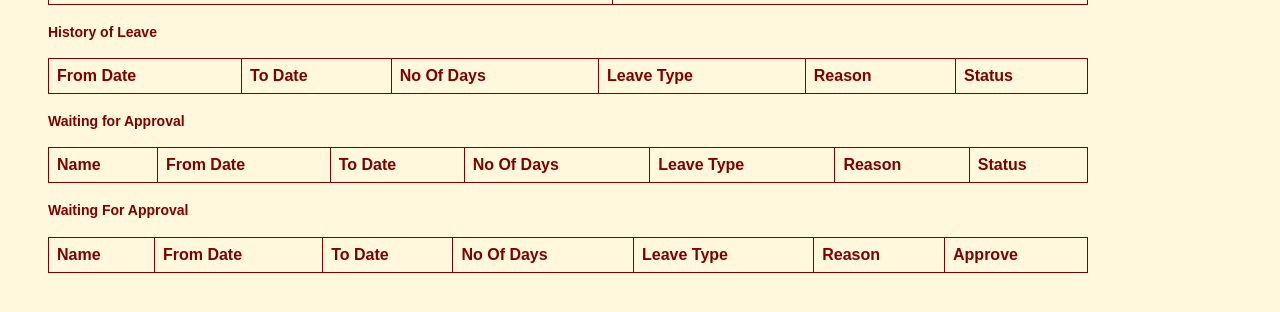
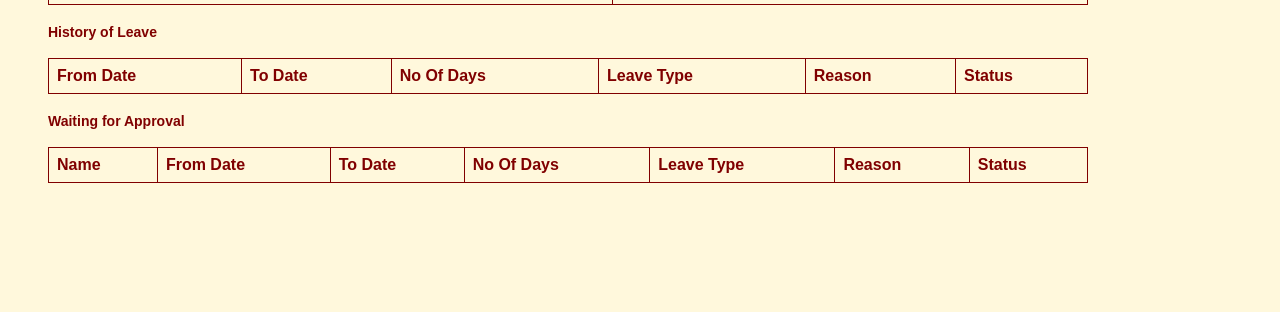
Before and after one commit to NagaraniR/DjangoAssessment, a Django app: template myproject/leave/templates/leave/approval.html in a window 1280 px wide. Shown: the part 173-485 px from the top of the page. Run offline with Django 3.2, Linux system fonts and the light colour scheme; the template is opened without the code that fills it, so the values that code supplies are empty; parts of the project's set-up code (start-up, migrations or seed data) failed here and were passed over; some libraries are stand-ins or nearby versions.

Commit message:
approvalchanges

```diff
--- a/myproject/leave/templates/leave/approval.html
+++ b/myproject/leave/templates/leave/approval.html
@@ -69,9 +69,7 @@ tr:nth-child(even) {
     var base_url = 'http://127.0.0.1:8000/leave/';
     var username = (getValue()["username"]);
 
-
     $(function(){
-
         $.ajax({
             type: 'GET',
             url: base_url+'approval/'+username+'/?format=json',
@@ -102,32 +100,8 @@ tr:nth-child(even) {
         });
 
         $.ajax({
-            type:'GET'
-            url:'http://127.0.0.1:8000/leave/requests/?format=json'
-            success:function(data){
-                $.each(data, function(index, data){
-                    var check_status = "Pending"
-
-                    if(data.approval_status == check_status){
-                        if(username == data.reporter){
-                            $('#waiting_for_approval').append
-                            ("<tr><td>"+data.employee_name+"</td>"+
-                                "<td>"+data.from_date+"</td>"+
-                                "<td>"+data.to_date+"</td>"+
-                                "<td>"+data.no_days+"</td>"+
-                                "<td>"+data.leave_type_name+"</td>"+
-                                "<td>"+data.reason+"</td>"+
-                                "<td>"+data.approval_status+"</td></tr>"
-                            )
-                        }
-                    }
-                });
-            }
-        });
-
-        $.ajax({
             type:'GET',
-            url: base_url+'request/?format=json',
+            url: base_url+'requests/?format=json',
             success: function(data){
             $.each(data, function(index, data){
                 if(data.approval_status="Pending"){
@@ -200,22 +174,5 @@ tr:nth-child(even) {
     		</table>
     	</ul>
 	</div>
-
-    <div>
-        <ul>
-            <h4><p>Waiting For Approval</p></h4>
-            <table id="waiting_for_approval">
-                <tr>
-                    <th>Name</th>
-                    <th>From Date</th>
-                    <th>To Date</th>
-                    <th>No Of Days</th>
-                    <th>Leave Type</th>
-                    <th>Reason</th>
-                    <th>Approve</th>
-                </tr>
-            </table>
-        </ul>
-    </div>
 </body>
 </html>
--- a/myproject/leave/urls.py
+++ b/myproject/leave/urls.py
@@ -16,7 +16,7 @@ urlpatterns = [
 	url(r'^validation/(?P<employee_name>\w+)/$', views.Post.as_view(), name= 'apply'),
 
 	url(r'^approval/(?P<employee_name>\w+)/$', views.ApprovalForm.as_view(), name='approval'),
-	url(r'^requests/$',views.Waiting_For_Approval.as_view(), name='requests'),
+	url(r'^requests/$',views.WaitngForApprovalView.as_view(), name='requests'),
 
 	# url(r'^apply/user/(?P<employee_name>\w+)/$', views.UserView.as_view(), name= 'user'),
 	# url(r'^apply/credits/(?P<employee_name>\w+)/$', views.LeaveCreditView.as_view(), name= 'user'),
--- a/myproject/leave/views.py
+++ b/myproject/leave/views.py
@@ -54,9 +54,10 @@ class Post(APIView):
 ##For Approval
 class ApprovalForm(APIView):
 
-    def get(self, request, employee_name):
-        user = LeaveRequest.objects.filter(employee_name__name=employee_name)
+    def get(self, request, id):
+        user = LeaveRequest.objects.filter(id=id)
         user = LeaveRequestSerializer(user, many=True)
+
         return Response(user.data)
 
     def put(self, request, employee_name):
```
Also changed, not shown: 12 other files.
